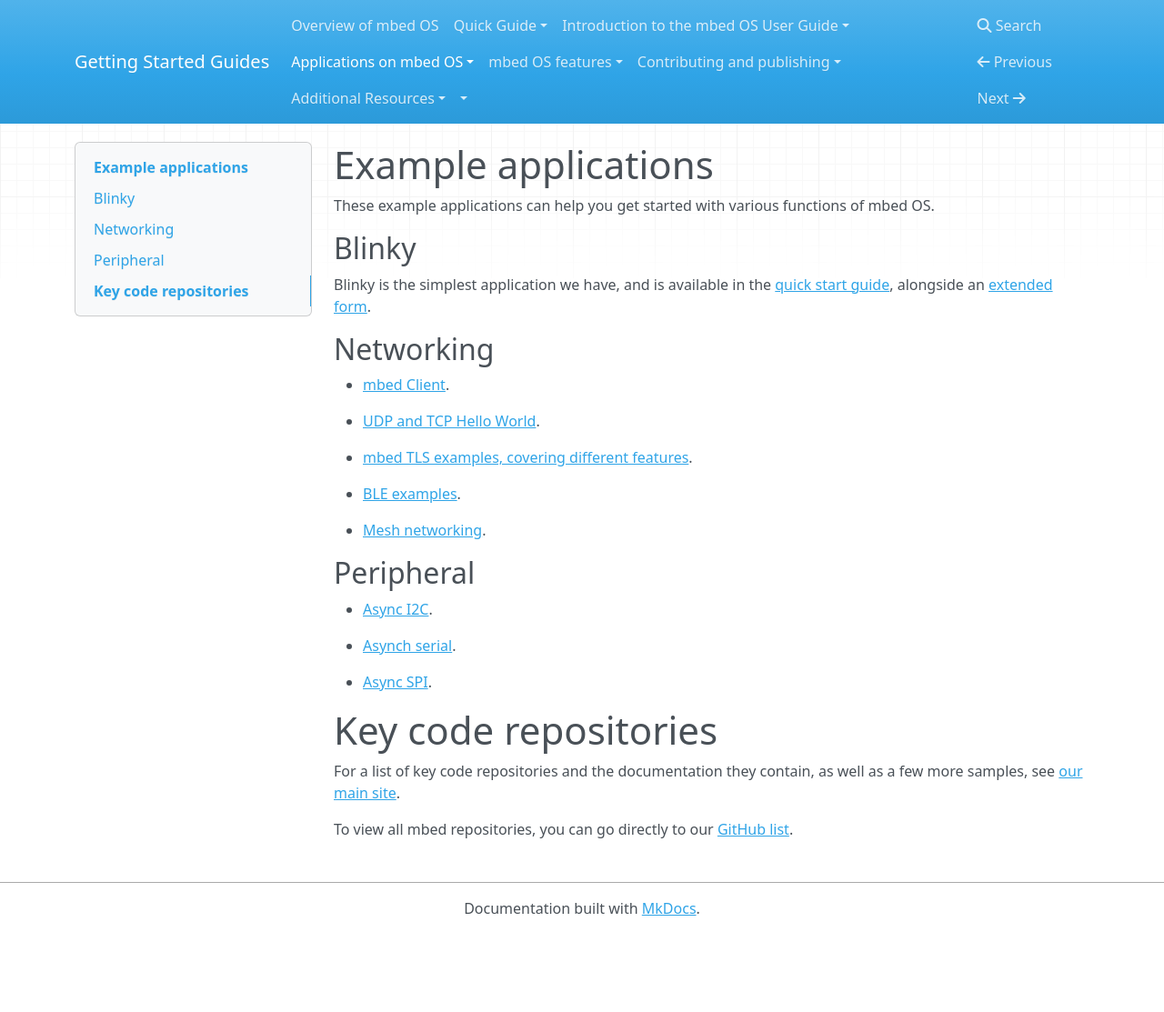
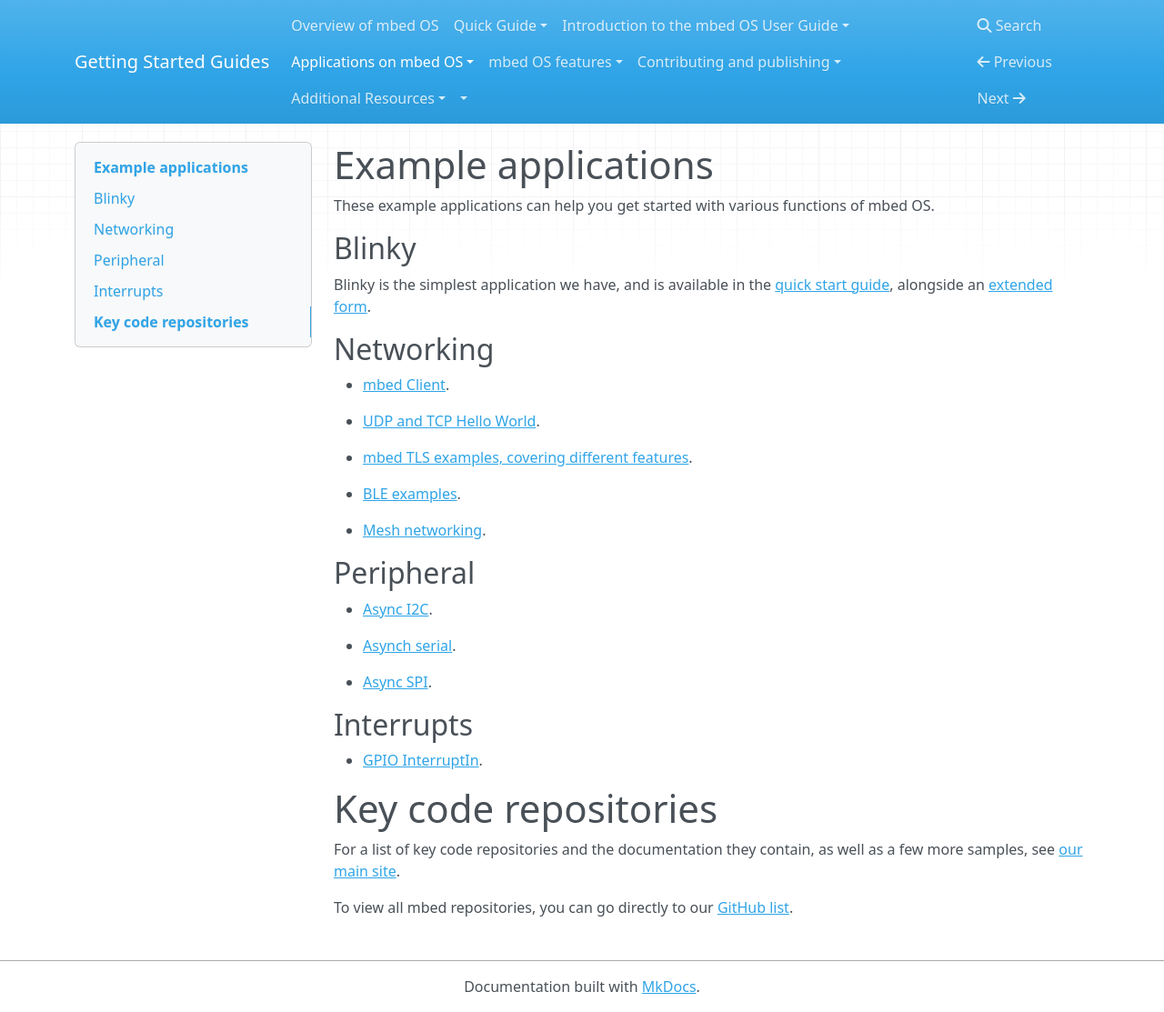
Before and after one commit to ARMmbed/GettingStartedmbedOS, an MkDocs documentation site: the page built from Docs/GetTheCode.md, in a window 1280 px wide and 1113 px high. Shown: the whole window at 91% size. Built offline with MkDocs 1.6.1, drawn with Linux system fonts in a browser that asks for light colours; nearby versions of some CDN libraries; old or Windows-style settings are respelled for this version of MkDocs.

Commit message:
Adding link to example
GPIO interrupt in

```diff
--- a/Docs/GetTheCode.md
+++ b/Docs/GetTheCode.md
@@ -26,6 +26,10 @@ Blinky is the simplest application we have, and is available in the [quick start
 
 * [Async SPI](https://github.com/ARMmbed/example-asynch-spi).
 
+## Interrupts
+
+* [GPIO InterruptIn](https://github.com/ARMmbed/example-mbedos-interruptin).
+
 # Key code repositories
 
 For a list of key code repositories and the documentation they contain, as well as a few more samples, see [our main site](http://mbed.com/en/development/getting-started/get-code/).
```
